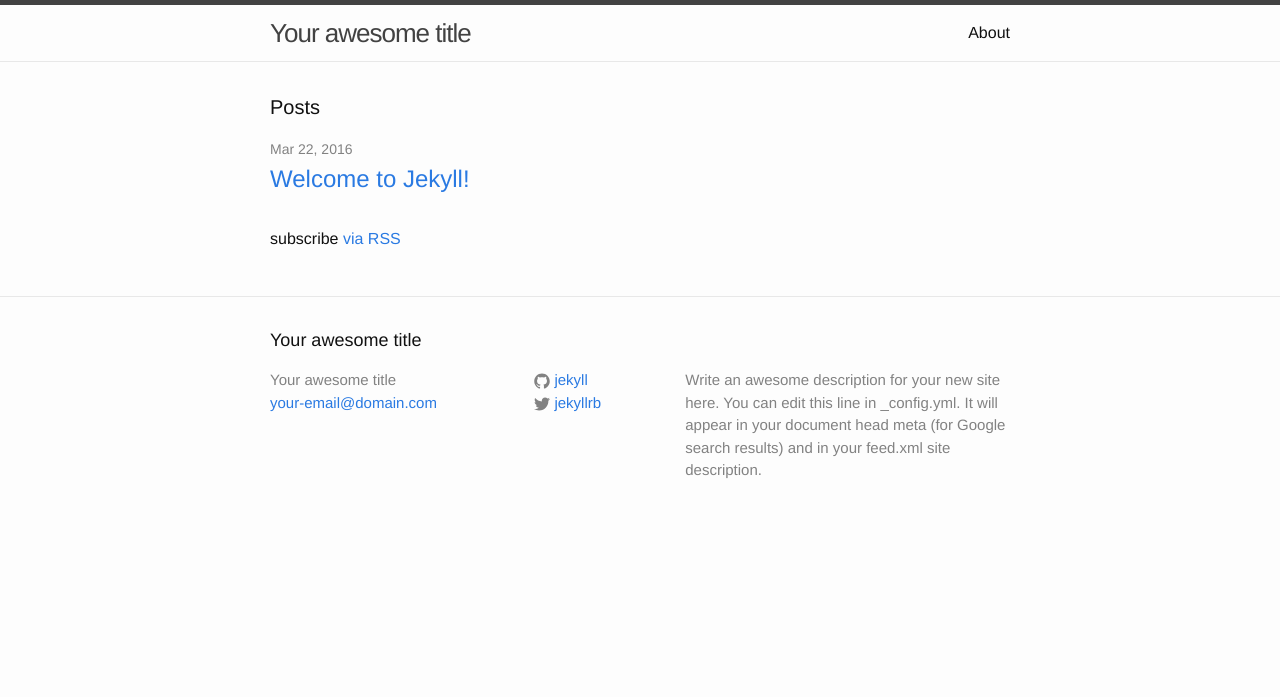
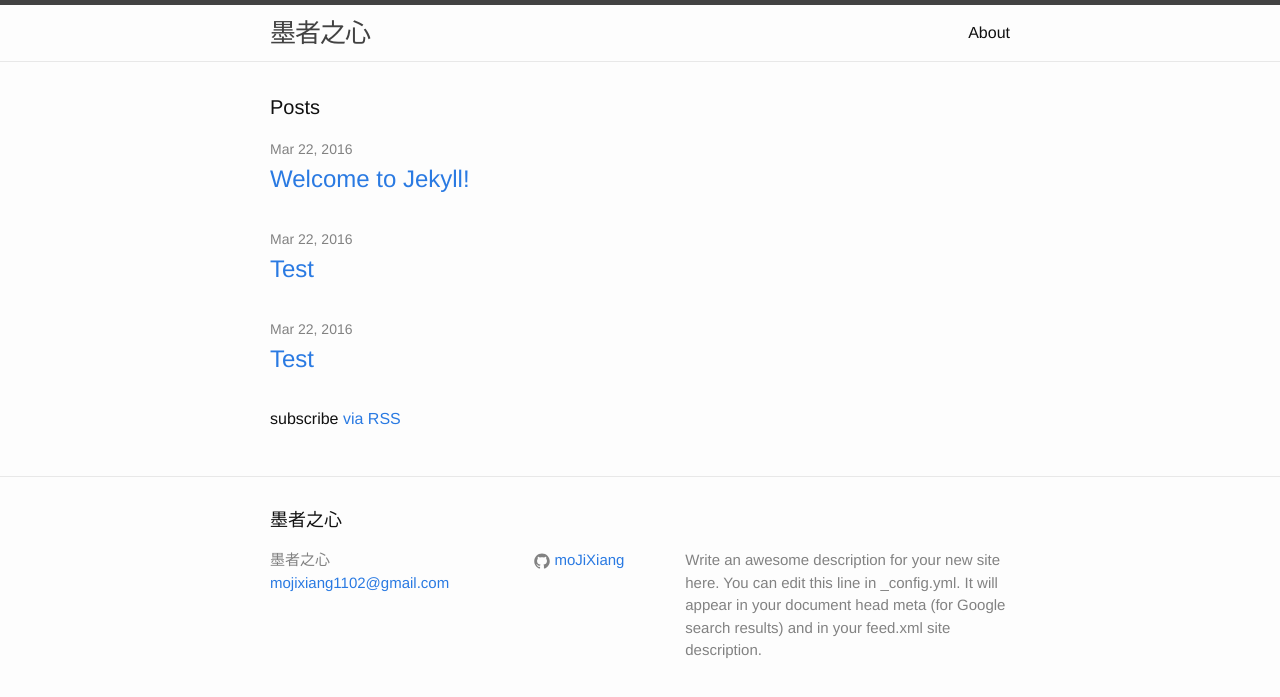
Before and after one commit to moJiXiang/moJiXiang.github.io, a Jekyll site: the page built from index.html, in a window 1280 px wide. Shown: the top 697 px of the page. Built offline with Jekyll 4.4.1, drawn with Linux system fonts in a browser that asks for light colours.

Commit message:
add test blog and CNAME file

```diff
--- /dev/null
+++ b/CNAME
@@ -0,0 +1 @@
+mojixiang.cn
--- a/_config.yml
+++ b/_config.yml
@@ -6,16 +6,17 @@
 # 'jekyll serve'. If you change this file, please restart the server process.
 
 # Site settings
-title: Your awesome title
-email: your-email@domain.com
+title: 墨者之心
+email: mojixiang1102@gmail.com
 description: > # this means to ignore newlines until "baseurl:"
   Write an awesome description for your new site here. You can edit this
   line in _config.yml. It will appear in your document head meta (for
   Google search results) and in your feed.xml site description.
 baseurl: "" # the subpath of your site, e.g. /blog
 url: "http://yourdomain.com" # the base hostname & protocol for your site
-twitter_username: jekyllrb
-github_username:  jekyll
+# twitter_username: jekyllrb
+github_username:  moJiXiang
 
 # Build settings
 markdown: kramdown
+permalink: /:categories/:year/:month/:day/:title.html
--- /dev/null
+++ b/_posts/2016-03-22-test.markdown
@@ -0,0 +1,8 @@
+---
+layout: post
+title: "Test"
+date: 2016-03-22
+categories: jekyll
+---
+
+> This is first blog for testing.
--- /dev/null
+++ b/_posts/2016-03-22-test1.markdown
@@ -0,0 +1,8 @@
+---
+layout: post
+title: "Test"
+date: 2016-03-22
+categories: jekyll
+---
+
+> This is second blog for testing.
```
